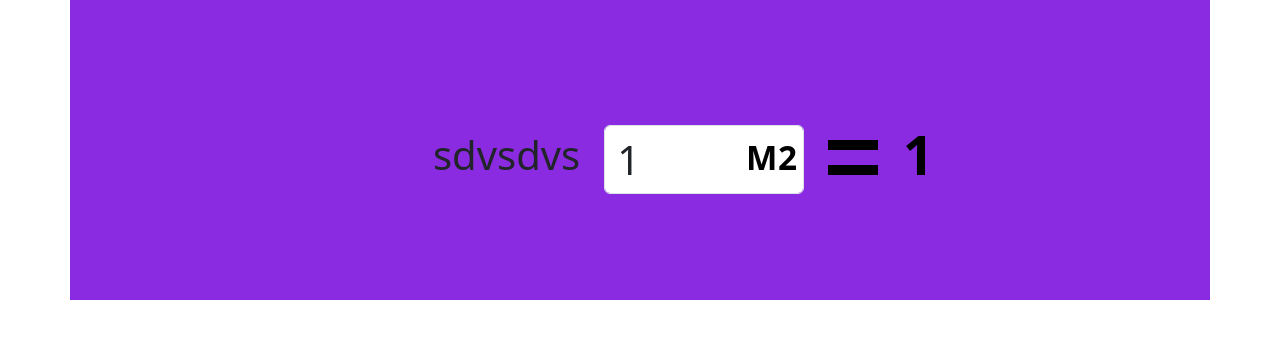
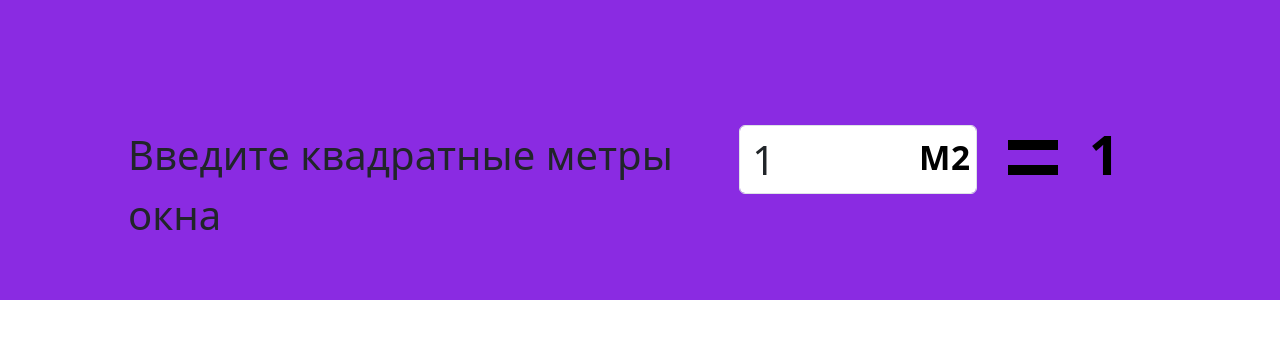
Before and after one commit to dimaarion/expres-calculator, a React (Create React App) app: page / in a window 1280 px wide. Shown: the top 338 px of the page. Built offline with nearby package versions, Linux system fonts and the light colour scheme.

Commit message:
Update App.js and styles.css

```diff
--- a/src/App.js
+++ b/src/App.js
@@ -18,11 +18,11 @@ export default function App() {
     return setResult(num * number);
   }
   return (
-    <div className="expres-calculator container">
+    <div className="expres-calculator container-fluid">
       <div className="entry ">
         <div className="row">
-          <div className="col text-end" style={{ fontSize: "30pt" }}>
-            sdvsdvs
+          <div className="col text-left" style={{ fontSize: "30pt" }}>
+            Введите квадратные метры окна
           </div>
           <div className="col-3 position-relative">
             <div className="enact">
--- a/src/styles.css
+++ b/src/styles.css
@@ -10,6 +10,9 @@
   margin: auto;
   top: 0px;
   bottom: 0px;
+  left: 0px;
+  right: 0px;
+  width: 80%;
   height: 50px;
 }
 .expres-calculator input {
```
